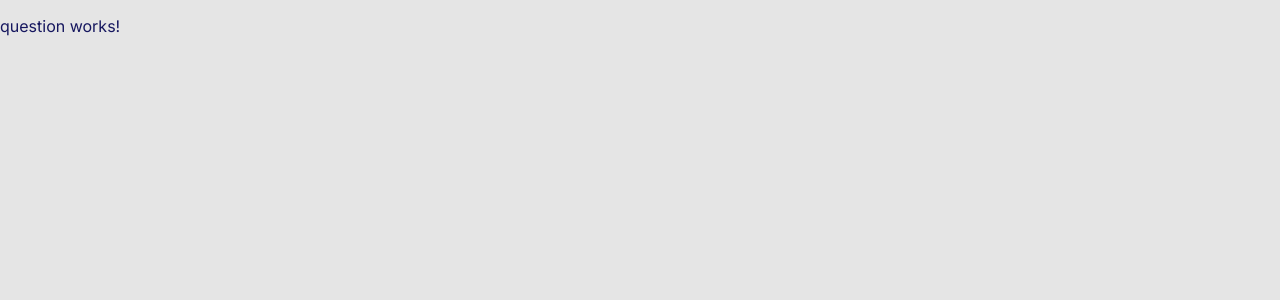
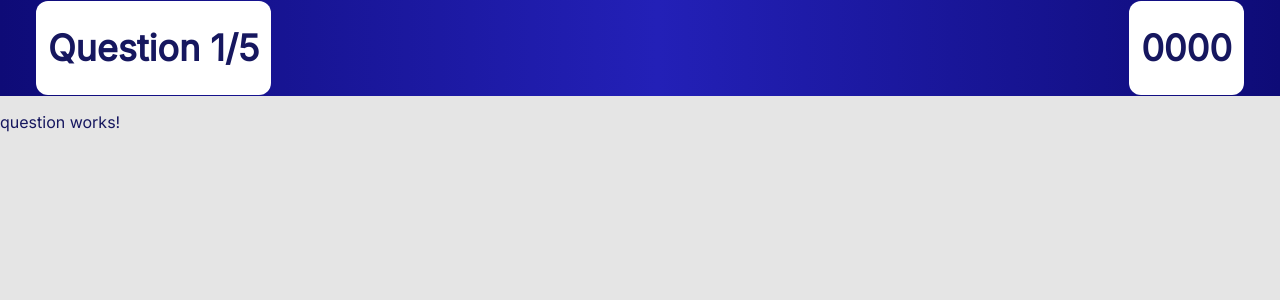
Before and after one commit to Maxx-N/mnorval-quiz, an Angular app: page /quiz in a window 1280 px wide. Shown: the top 300 px of the page. Built offline with nearby package versions, Linux system fonts and the light colour scheme; no server answers.

Commit message:
styling the topbar

```diff
--- a/src/app/app.module.ts
+++ b/src/app/app.module.ts
@@ -8,9 +8,10 @@ import { AppComponent } from './app.component';
 import { HomeComponent } from './components/home/home.component';
 import { QuizComponent } from './components/quiz/quiz.component';
 import { QuestionComponent } from './components/quiz/question/question.component';
+import { TopbarComponent } from './components/quiz/topbar/topbar.component';
 
 @NgModule({
-  declarations: [AppComponent, HomeComponent, QuizComponent, QuestionComponent],
+  declarations: [AppComponent, HomeComponent, QuizComponent, QuestionComponent, TopbarComponent],
   imports: [
     BrowserModule,
     AppRoutingModule,
--- a/src/app/components/quiz/quiz.component.html
+++ b/src/app/components/quiz/quiz.component.html
@@ -1,3 +1,4 @@
 <div class="quiz">
+  <app-topbar></app-topbar>
   <app-question></app-question>
 </div>
--- a/src/app/components/quiz/quiz.component.scss
+++ b/src/app/components/quiz/quiz.component.scss
@@ -0,0 +1,3 @@
+.quiz {
+  height: 100%;
+}
--- /dev/null
+++ b/src/app/components/quiz/topbar/topbar.component.html
@@ -0,0 +1,4 @@
+<div class="topbar" fxLayoutAlign="space-between center">
+  <div>Question 1/5</div>
+  <div>0000</div>
+</div>
--- /dev/null
+++ b/src/app/components/quiz/topbar/topbar.component.scss
@@ -0,0 +1,17 @@
+.topbar {
+  height: 12%;
+  background: var(--bg-gradient);
+
+  div {
+    background: #fff;
+    padding: 12px;
+    border-radius: 12px;
+    margin: 36px;
+    height: 70px;
+    display: flex;
+    justify-content: center;
+    align-items: center;
+    font-weight: 900;
+    font-size: 36px;
+  }
+}
--- /dev/null
+++ b/src/app/components/quiz/topbar/topbar.component.ts
@@ -0,0 +1,15 @@
+import { Component, OnInit } from '@angular/core';
+
+@Component({
+  selector: 'app-topbar',
+  templateUrl: './topbar.component.html',
+  styleUrls: ['./topbar.component.scss']
+})
+export class TopbarComponent implements OnInit {
+
+  constructor() { }
+
+  ngOnInit(): void {
+  }
+
+}
```
